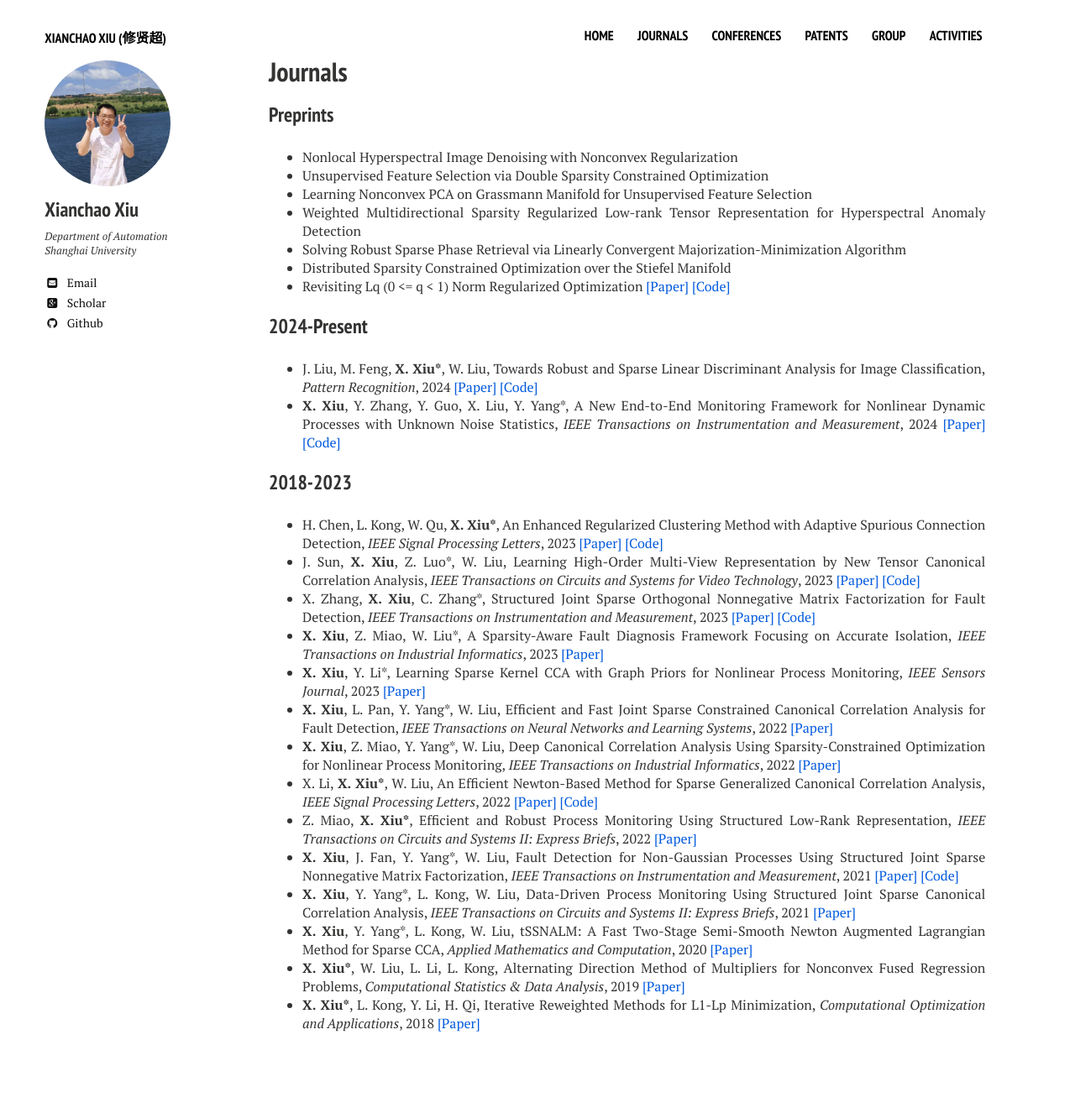
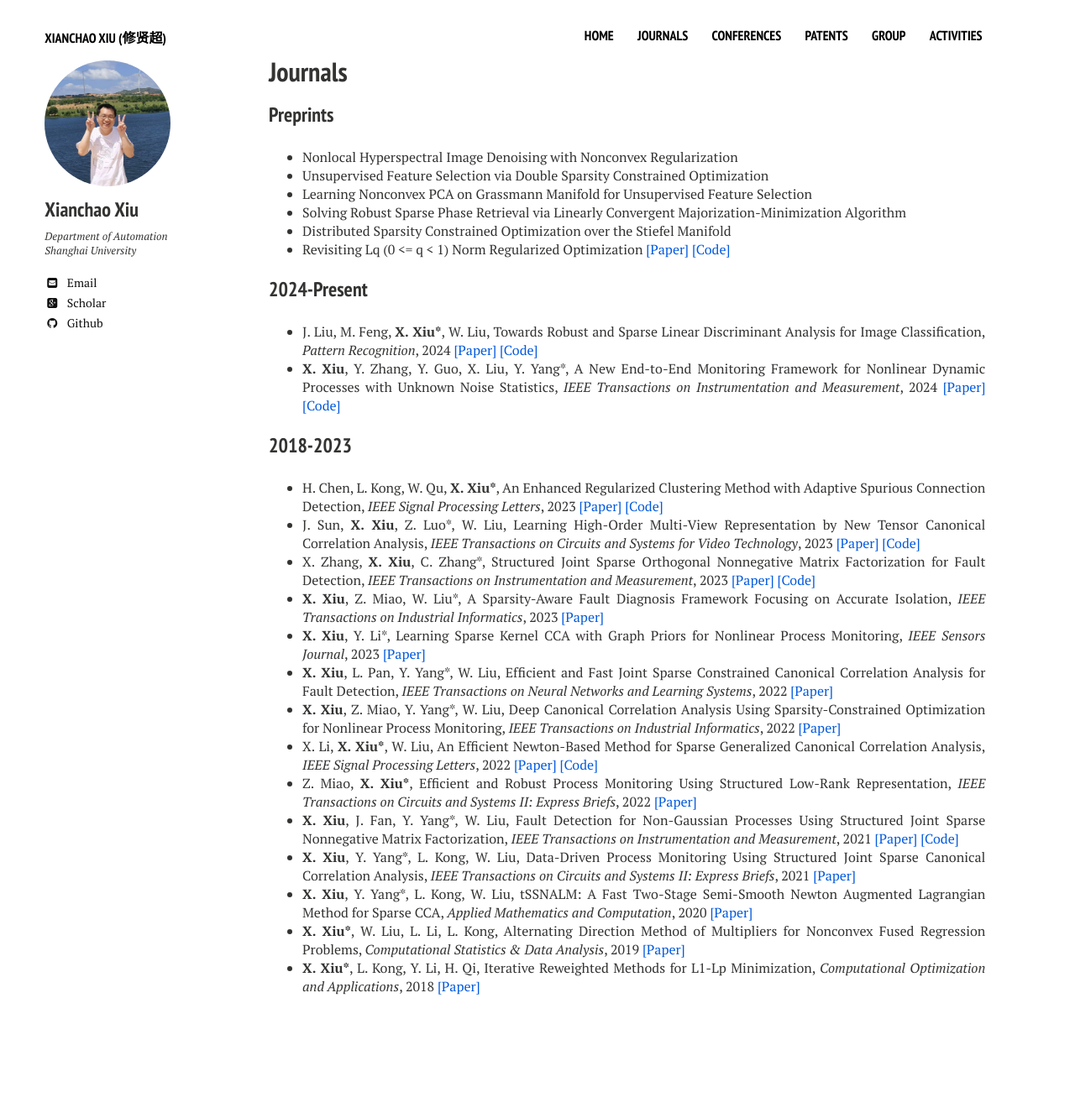
Before and after one commit to xianchaoxiu/xianchaoxiu.github.io, a Jekyll site: the page built from journals/index.md, in a window 1280 px wide. Shown: the whole page at 84% size. Built offline with Jekyll 4.4.1, drawn with Linux system fonts in a browser that asks for light colours; nearby versions of some CDN libraries; after the commit the page ends 1282 px from its top, so only the background shows below that.

Commit message:
Update index.md

```diff
--- a/journals/index.md
+++ b/journals/index.md
@@ -11,7 +11,6 @@ share: false
 * Nonlocal Hyperspectral Image Denoising with Nonconvex Regularization <br>
 * Unsupervised Feature Selection via Double Sparsity Constrained Optimization <br>
 * Learning Nonconvex PCA on Grassmann Manifold for Unsupervised Feature Selection <br>
-* Weighted Multidirectional Sparsity Regularized Low-rank Tensor Representation for Hyperspectral Anomaly Detection <br>
 * Solving Robust Sparse Phase Retrieval via Linearly Convergent Majorization-Minimization Algorithm <br>
 * Distributed Sparsity Constrained Optimization over the Stiefel Manifold <br>
 * Revisiting Lq (0 <= q < 1) Norm Regularized Optimization <a href="https://arxiv.org/abs/2306.14394" class="textlink" target="_blank">[Paper]</a> <a href="https://github.com/ShenglongZhou/PSNP" class="textlink" target="_blank">[Code]</a> <br>
```
